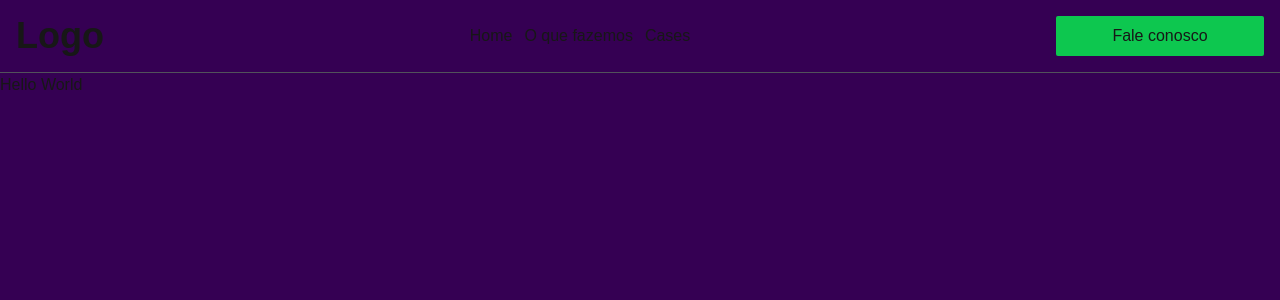
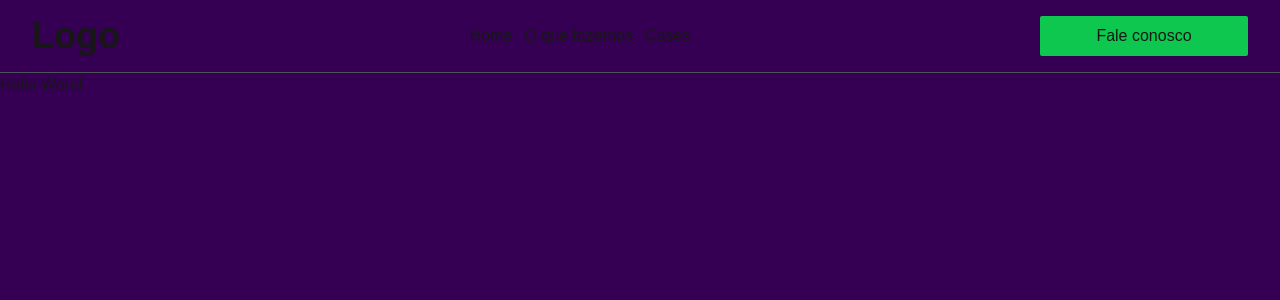
Before and after one commit to VagnerNatvidade/lading-page, a Next.js app: page / in a window 1280 px wide. Shown: the top 300 px of the page. Built offline with nearby package versions, Linux system fonts and the light colour scheme.

Commit message:
create button component

```diff
--- /dev/null
+++ b/components/button.tsx
@@ -0,0 +1,11 @@
+import React from "react";
+
+interface ButtonProps {
+  title: string;
+}
+
+const Button = ({ title }: ButtonProps) => {
+  return <button className="w-52 py-2 ">{title}</button>;
+};
+
+export default Button;
--- a/components/header.tsx
+++ b/components/header.tsx
@@ -1,9 +1,10 @@
 import Link from "next/link";
 import React from "react";
+import Button from "./button";
 
 const Header = () => {
   return (
-    <header className="flex items-center justify-between p-4 border-b-zinc-600 border-b-[1px]">
+    <header className="flex items-center justify-between px-8 py-4 border-b-zinc-600 border-b-[1px]">
       <h1 className="text-4xl font-bold">Logo</h1>
 
       <nav>
@@ -26,11 +27,9 @@ const Header = () => {
         </ul>
       </nav>
 
-      <button
-        className={`w-52 py-2 rounded-sm bg-button hover:bg-green-400 transition-all`}
-      >
-        Fale conosco
-      </button>
+      <div className="bg-button rounded-sm hover:opacity-90 transition-all cursor-pointer">
+        <Button title="Fale conosco" />
+      </div>
     </header>
   );
 };
```
